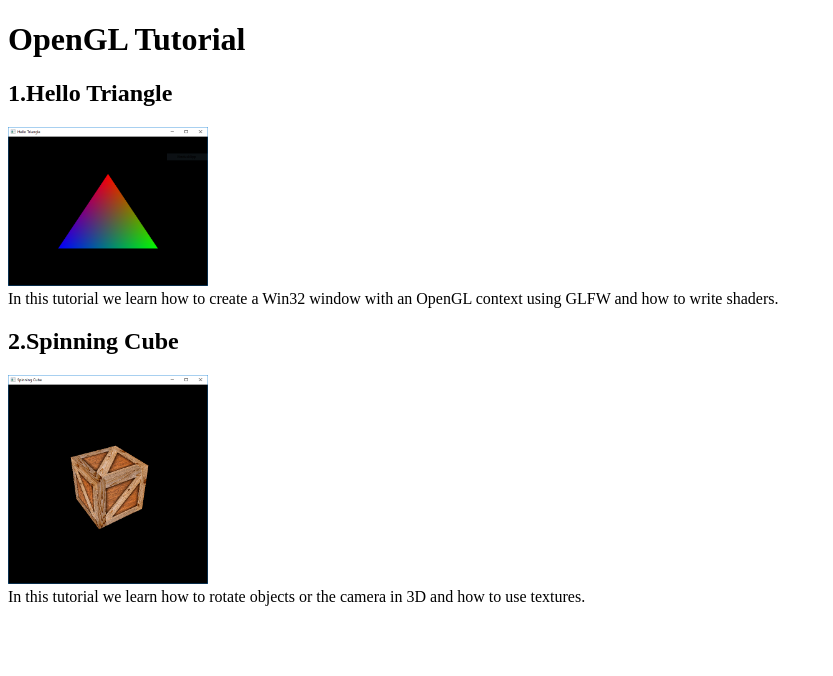
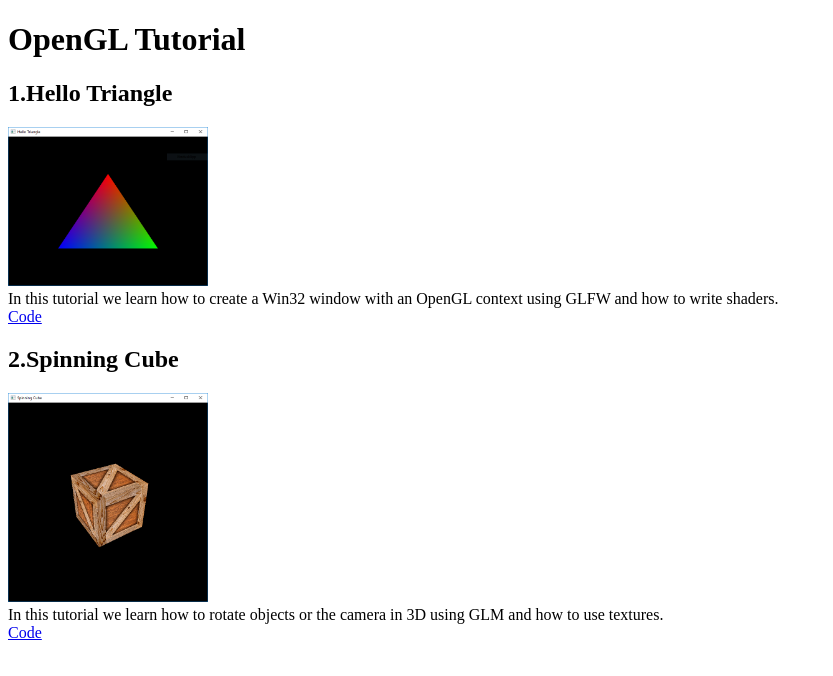
Before and after one commit to KjellTech/OpenGL-Tutorial, a plain HTML site: page Tutorial.html in a window 1280 px wide. Shown: the whole page, without its empty margins (0-833 px from the left). Drawn offline with Linux system fonts and the light colour scheme.

Commit message:
Update Tutorial.html

```diff
--- a/Tutorial.html
+++ b/Tutorial.html
@@ -9,10 +9,11 @@
     <h1>OpenGL Tutorial</h1>
     <h2>1.Hello Triangle</h2>
     <img src="https://raw.githubusercontent.com/KjellTech/OpenGL-Tutorial/master/1.HelloTriangle/HelloTriangle.PNG" width="200" /><br />
-    In this tutorial we learn how to create a Win32 window with an OpenGL context using GLFW and how to write shaders.
+    In this tutorial we learn how to create a Win32 window with an OpenGL context using GLFW and how to write shaders.<br>
+    <a href="https://github.com/KjellTech/OpenGL-Tutorial/tree/master/1.HelloTriangle">Code</a>
     <h2>2.Spinning Cube</h2>
     <img src="https://raw.githubusercontent.com/KjellTech/OpenGL-Tutorial/master/2.SpinningCube/SpinningCube.PNG" width="200" /><br />
-    In this tutorial we learn how to rotate objects or the camera in 3D and how to use textures.
-
+    In this tutorial we learn how to rotate objects or the camera in 3D using GLM and how to use textures.<br>
+    <a href="https://github.com/KjellTech/OpenGL-Tutorial/tree/master/2.SpinningCube">Code</a>
 </body>
 </html>
```
